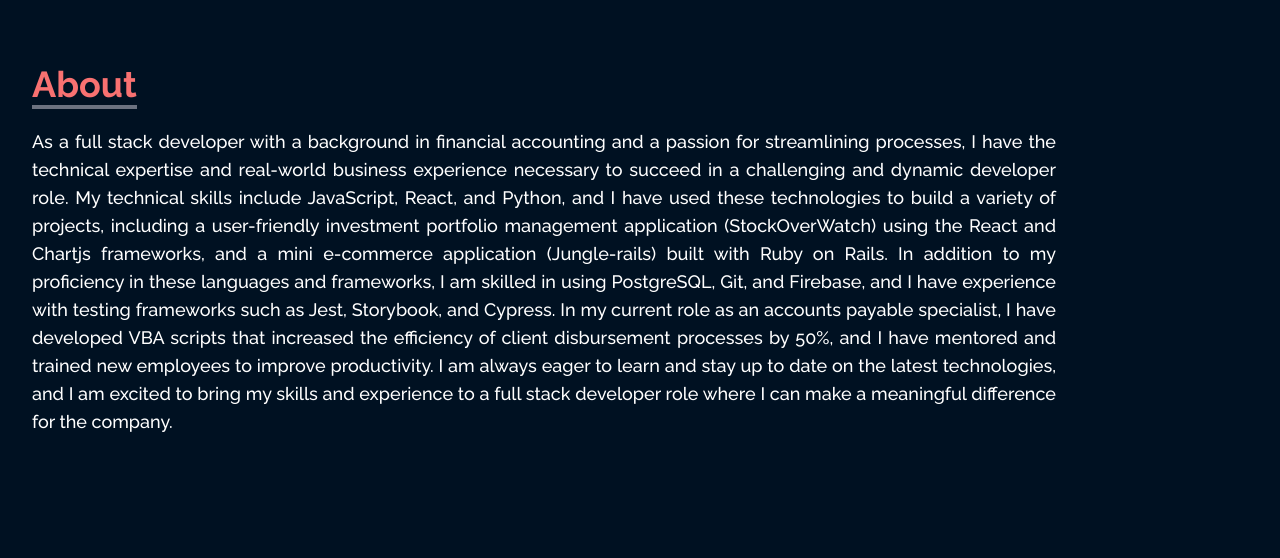
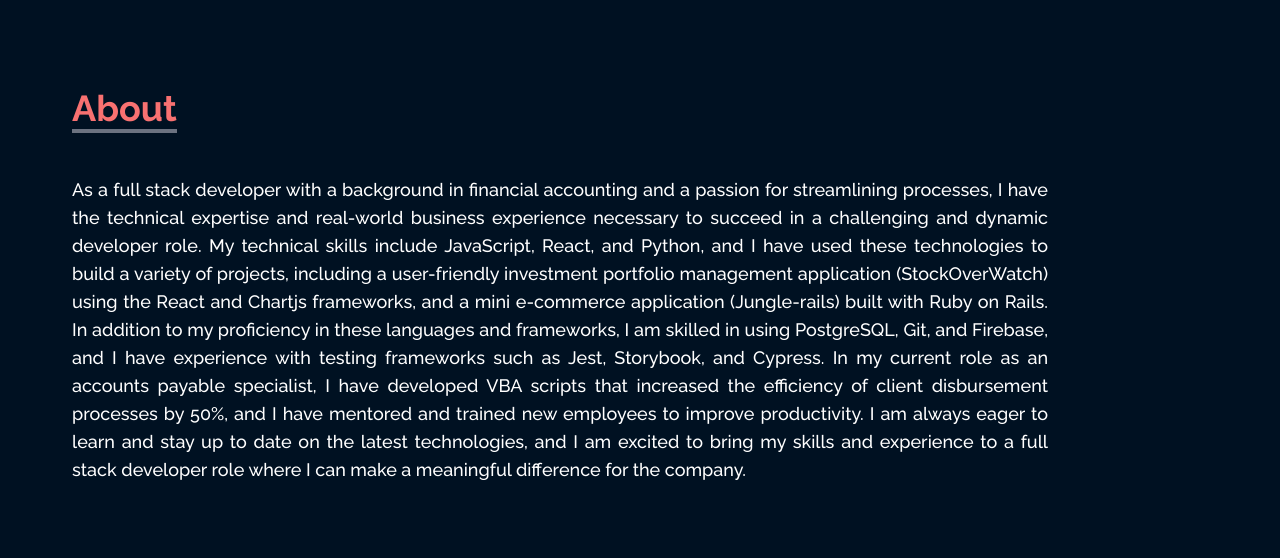
Before and after one commit to LIZXP/PortfolioPage, a React (Create React App) app: page / in a window 1280 px wide. Shown: the part 840-1398 px from the top of the page. Built offline with nearby package versions, Linux system fonts and the light colour scheme.

Commit message:
adjust layout for responsive screen

```diff
--- a/src/components/About.jsx
+++ b/src/components/About.jsx
@@ -20,15 +20,15 @@ function About() {
   return (
     <div
       name="about"
-      className="w-full min-h-screen md:pt-[2rem] text-white bg-[#001122] max-[415px]:pt-[2.4rem] max-[391px]:pt-[2rem] max-[413px]:pt-[2rem]"
+      className="w-full min-h-screen md:pt-[2rem] text-white bg-[#001122] max-[415px]:pt-[2.4rem] max-[391px]:pt-[2rem] max-[413px]:pt-[2rem] "
     >
-      <div className="mx-auto px-8 pt-[4rem] max-[413px]:pb-[0rem] pb-[2rem] flex flex-col justify-center max-[360px]:pt-[2rem] w-full max-w-screen-2xl ">
-        <div className="font-bold md:text-5xl pb-6 text-[#f87171]">
+      <div className="mx-auto max-[1022px]:px-8 pt-[4rem] max-[413px]:pb-[0rem] pb-[2rem] flex flex-col justify-center max-[360px]:pt-[2rem] w-full max-w-screen-2xl max-[1600px]:pl-[3rem]">
+        <div className="font-bold md:text-5xl pb-6 text-[#f87171] p-6">
           <p className="text-4xl font-bold inline border-b-4 border-gray-500">
             About
           </p>
         </div>
-        <p className="font-medium text-justify max-[360px]:text-left text-xs md:text-lg max-w-screen-lg">
+        <p className="font-medium text-justify max-[360px]:text-left text-xs md:text-lg max-w-screen-lg p-6">
           As a full stack developer with a background in financial accounting
           and a passion for streamlining processes, I have the technical
           expertise and real-world business experience necessary to succeed in a
--- a/src/components/Contact.jsx
+++ b/src/components/Contact.jsx
@@ -4,7 +4,7 @@ function Contact() {
   return (
     <div
       name="contact"
-      className="w-full h-screen p-4 text-[#f87171] bg-[#001122]"
+      className="w-full h-screen p-4 text-[#f87171] bg-[#001122] max-[1022px]:pl-[0rem] max-[1600px]:pl-[3rem]"
     >
       <div className="flex flex-col p-6 justify-center max-w-screen-2xl mx-auto h-full ">
         <div className="pb-8">
--- a/src/components/Portfolio.jsx
+++ b/src/components/Portfolio.jsx
@@ -8,7 +8,7 @@ function Portfolio() {
   return (
     <div
       name="project"
-      className="w-screen text-[#f87171] pt-[4rem] md:pt-[8rem] lg:pt-[5rem] max-sm:mx-0 bg-[#012]"
+      className="w-screen text-[#f87171] pt-[4rem] md:pt-[8rem] lg:pt-[5rem] max-sm:mx-0 bg-[#012] max-[1022px]:pl-[0rem] max-[1600px]:pl-[3rem]"
     >
       <div className="max-w-screen-2xl p-6 mx-auto flex flex-col justify-center w-full h-full">
         <div className="pb-1">
```
